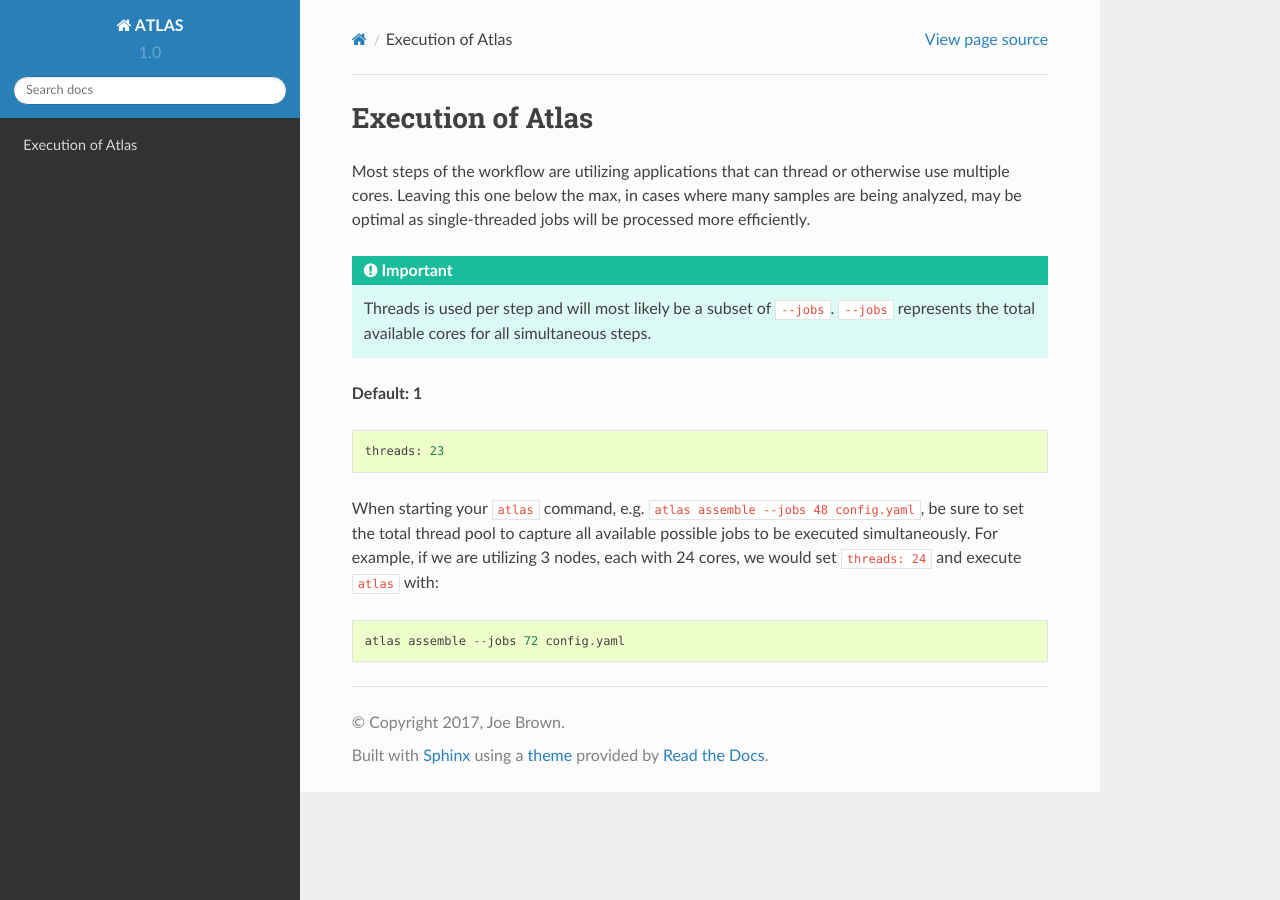
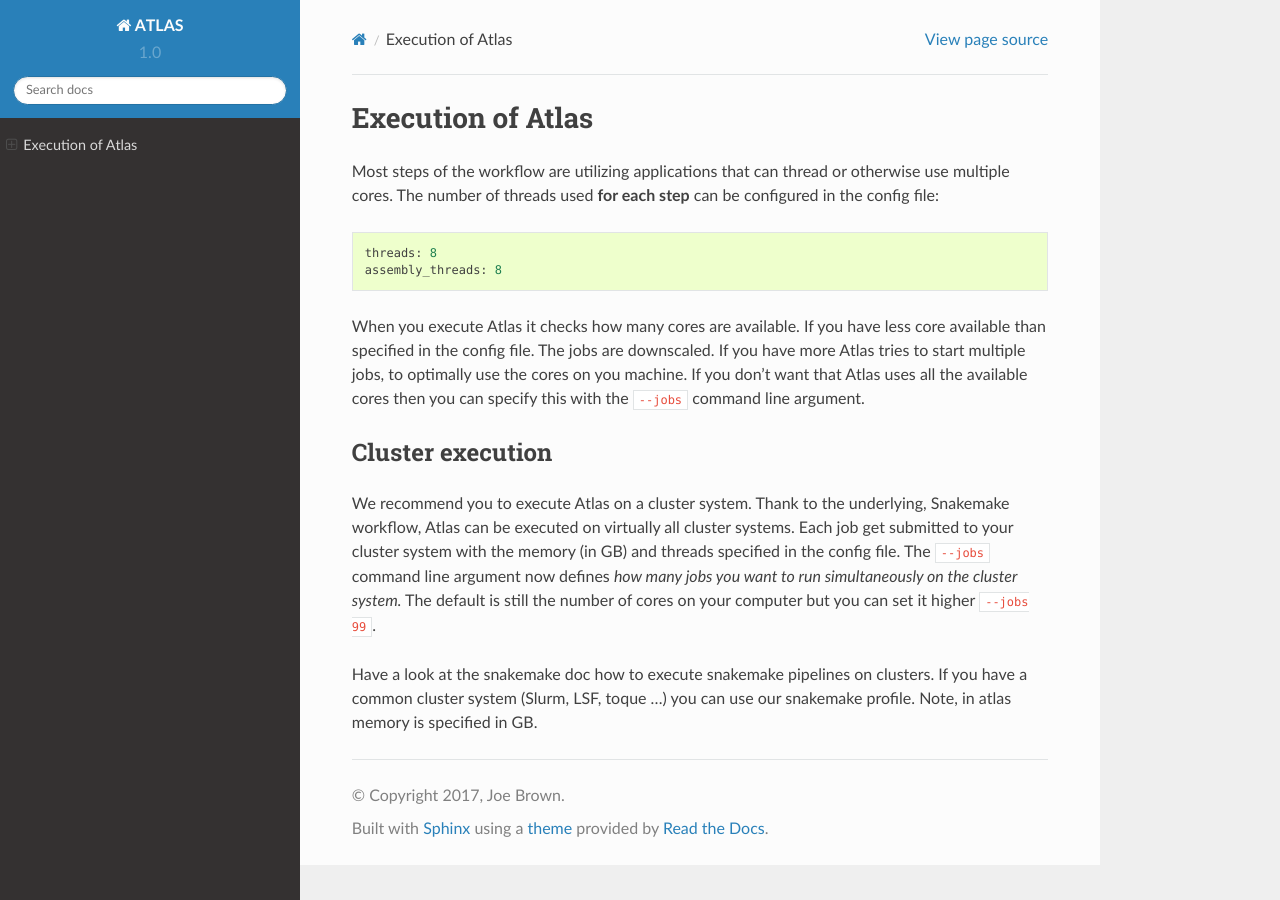
Before and after one commit to metagenome-atlas/atlas, a Sphinx documentation site: the page built from docs/usage/threads.rst, in a window 1280 px wide. Built offline with Sphinx 7.4.7 and the Read the Docs theme 2.0.0, drawn with Linux system fonts in a browser that asks for light colours; pages that are not in the unit, such as notebooks, are missing from menus.

Commit message:
updated threads in docs

```diff
--- a/docs/usage/threads.rst
+++ b/docs/usage/threads.rst
@@ -2,23 +2,22 @@ Execution of Atlas
 ==================
 
 Most steps of the workflow are utilizing applications that can thread or
-otherwise use multiple cores. Leaving this one below the max, in cases where
-many samples are being analyzed, may be optimal as single-threaded jobs will
-be processed more efficiently.
+otherwise use multiple cores. The number of threads used **for each step** can be configured in the config file::
 
-.. important::
-    Threads is used per step and will most likely be a subset of ``--jobs``.
-    ``--jobs`` represents the total available cores for all simultaneous steps.
+  threads: 8
+  assembly_threads: 8
 
-**Default: 1**
+When you execute Atlas it checks how many cores are available. If you have less core available than specified in the config file.
+The jobs are downscaled. If you have more Atlas tries to start multiple jobs, to optimally use the cores on you machine.
+If you don't want that Atlas uses all the available cores then you can specify this with the ``--jobs`` command line argument.
 
-::
 
-    threads: 23
+Cluster execution
+-----------------
 
-When starting your ``atlas`` command, e.g. ``atlas assemble --jobs 48 config.yaml``,
-be sure to set the total thread pool to capture all available possible jobs to
-be executed simultaneously. For example, if we are utilizing 3 nodes, each
-with 24 cores, we would set ``threads: 24`` and execute ``atlas`` with::
+We recommend you to execute Atlas on a cluster system. Thank to the underlying, Snakemake workflow, Atlas can be executed on virtually all cluster systems.
+Each job get submitted to your cluster system with the memory (in GB) and threads specified in the config file. The ``--jobs`` command line argument now defines
+*how many jobs you want to run simultaneously on the cluster system.* The default is still the number of cores on your computer but you can set it higher ``--jobs 99``.
 
-    atlas assemble --jobs 72 config.yaml
+Have a look at the snakemake doc how to execute snakemake pipelines on clusters. If you have a common cluster system (Slurm, LSF, toque ...) you can use our snakemake profile.
+Note, in atlas memory is specified in GB.
```
Also changed, not shown: docs/index.rst (+1 -22 lines).
